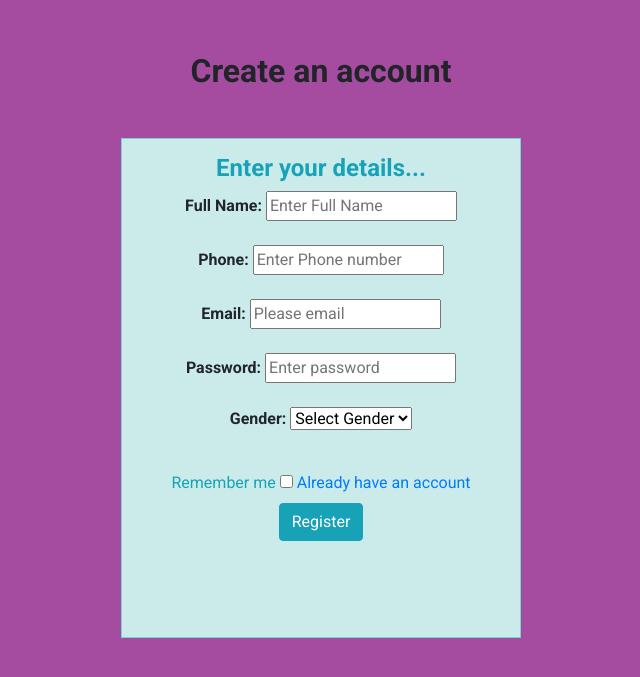
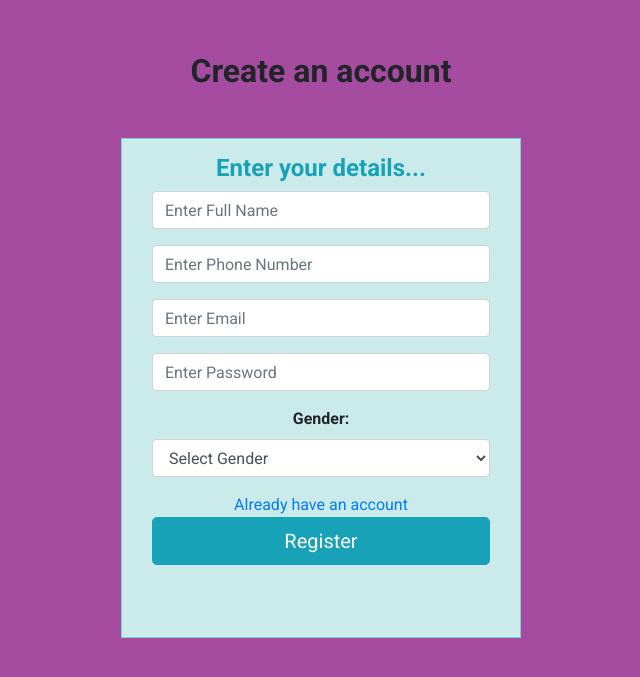
Before and after one commit to Kashetu23/carwash, a PHP site: page /register.php in a window 1280 px wide. Shown: the top 677 px of the page, without its empty margins (319-959 px from the left). Run offline with PHP 8.4, Linux system fonts and the light colour scheme; some libraries are stand-ins or nearby versions.

Commit message:
Improved form

```diff
--- a/register.php
+++ b/register.php
@@ -83,37 +83,31 @@
                         <div id="login-box" class="col-md-12">
                             <form id="login-form" class="form" action="" method="post">
                                 <h4 class="text-center text-info"><b>Enter your details...</b></h4>
+                                    <div class="form-group">
+                                        <input class="text form-control" type="text" name="name" placeholder="Enter Full Name" required="">
+                                    </div>
+                                    <div class="form-group">
+                                        <input class="text form-control" type="text" name="phone" placeholder="Enter Phone Number" required="">
+                                    </div>
+                                    <div class="form-group">
+                                        <input class="text form-control" type="email" name="email" placeholder="Enter Email" required="">
+                                    </div>
+                                    <div class="form-group">
+                                        <input class="text form-control" type="password" name="password" placeholder="Enter Password" required="">
+                                    </div>
                                 <div class="form-group">
-                                  <b>Full Name: </b>
-                                   <input class="text" type="text" name="name" placeholder="Enter Full Name" required="">
-                                </br>
-                              </br>
-                              <b>Phone: </b>
-                              <input class="text" type="text" name="phone" placeholder="Enter Phone number" required="">
-                                </br>
-                              </br>
-                              <b> Email:</b>
-                              <input class="text" type="email" name="email" placeholder="Please email" required="">
-                            </br>
-                            </br>
-                              <b>Password: </b>
-                                  <input class="text" type="password" name="password" placeholder="Enter password" required="">
-                                  </br>
-                                 </br>
-                               <b>Gender:</b>
-                            <select name="gender">
-                            <option value="">Select Gender</option>
-                           <option value="male">Male</option>
-                            <option value="female">Female</option>
-                             </select>
+                                    <label> <b>Gender:</b> </label>
 
+                                    <select name="gender" class="form-control">
+                                        <option value="">Select Gender</option>
+                                        <option value="male">Male</option>
+                                        <option value="female">Female</option>
+                                    </select>
                                 </div>
+
+                                   <a href="login.php"> Already have an account</a>
                                 <div class="form-group">
-                                </br>
-                                    <label for="remember-me" class="text-info"><span>Remember me</span> <span><input id="remember-me" name="remember-me" type="checkbox"></span></label>
-                                   <a href="login.php"> Already have an account</a>
-                                </br>
-                                    <input type="submit" name="register" class="btn btn-info btn-md" value="Register">
+                                    <input type="submit" name="register" class="btn btn-info btn-lg btn-block btn-custom" value="Register">
                                 </div>
                             </form>
                         </div>
```
